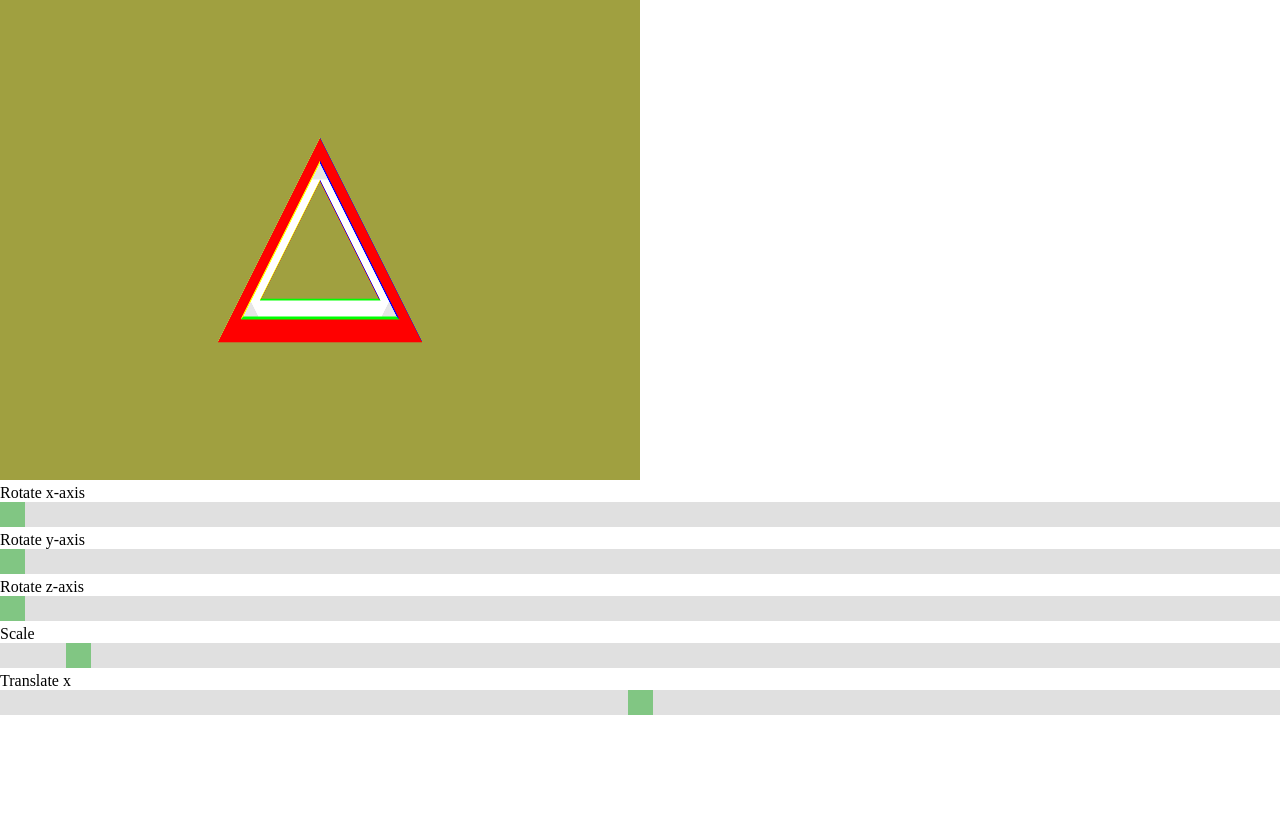
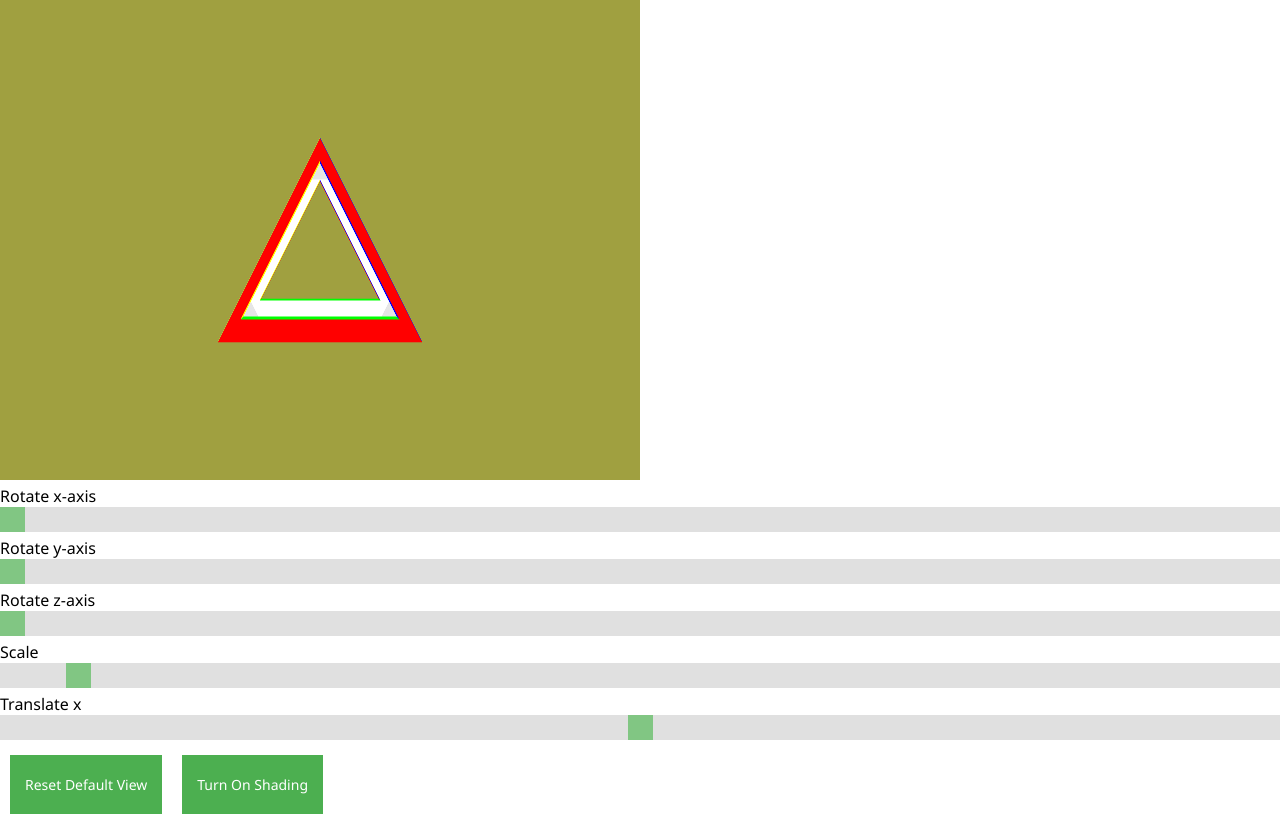
Before and after one commit to donbasta/hollow-3d-web-gl, a React (Create React App) app: page / in a window 1280 px wide. Before the commit the page ends 800 px from the top, so only its background shows below. Built offline with nearby package versions, Linux system fonts and the light colour scheme.

Commit message:
reset button

```diff
--- a/src/App.css
+++ b/src/App.css
@@ -1,6 +1,7 @@
 *, html {
 	margin: 0;
 	padding: 0;
+	font-family:'Segoe UI', Tahoma, Geneva, Verdana, sans-serif;
 }
 canvas {
 	background-color: black;
@@ -8,3 +9,22 @@ canvas {
 video {
 	display: none;
 }
+
+.btn {
+	cursor: pointer;
+	padding: 20px 15px;
+	margin: 10px;
+	border: 0;
+	font-size: 14px;
+	background-color: #4CAF50;
+	color: #FFF;
+}
+
+.btn:hover {
+	background-color: #66d169;
+}
+
+.btn:focus {
+	background-color: #3d9b40;
+	outline: none;
+}
--- a/src/App.js
+++ b/src/App.js
@@ -2,6 +2,7 @@ import React, {useState, useRef, useEffect} from 'react'
 import './App.css'
 import {initShaderProgram, initBuffers, drawScene} from './utils'
 import Slider from './Slider'
+
 
 //import model di sini
 import modelPrisma from './modelPrisma.json';
@@ -11,6 +12,8 @@ import hollowCube from './hollowCube.json';
 const App = () => {
     const [programState, setProgramState] = useState(null)
     const canvasRef = useRef(null)
+
+    const [shading, setShading] = useState(false)
 
     // ganti model di sini
     const model = modelPrisma;
@@ -105,19 +108,37 @@ const App = () => {
         drawScene(glAttr.gl, glAttr.programInfo, glAttr.buffers, currentModel.positions.length / 3, rotationAngle, zoom, translate, proj);
     }
 
+    const handleReset = () => {
+        console.log("HALO")
+        setRotationAngle({
+            x: 0,
+            y: 0,
+            z: 0
+        })
+        setProjectionType("perspective")
+        setZoom(-6.0)
+        setTranslate(0.0)
+
+        drawScene(glAttr.gl, glAttr.programInfo, glAttr.buffers, currentModel.positions.length / 3, rotationAngle, zoom, translate, proj);
+    };
+
     return (
         <div>
             <canvas ref={canvasRef} width="640" height="480"></canvas>
             <p> Rotate x-axis </p>
-            <Slider min={0} max={360} value={0} onChange={handleX}/>
+            <Slider min={0} max={360} value={rotationAngle.x} onChange={handleX}/>
             <p> Rotate y-axis </p>
-            <Slider min={0} max={360} value={0} onChange={handleY}/>
+            <Slider min={0} max={360} value={rotationAngle.y} onChange={handleY}/>
             <p> Rotate z-axis </p>
-            <Slider min={0} max={360} value={0} onChange={handleZ}/>
+            <Slider min={0} max={360} value={rotationAngle.z} onChange={handleZ}/>
             <p> Scale </p>
-            <Slider min={30} max={600} value={60} onChange={handleZoom}/>
+            <Slider min={30} max={600} value={-10 * zoom} onChange={handleZoom}/>
             <p> Translate x </p>
             <Slider min={-50} max={50} value={0} onChange={handleTranslate}/>
+            <button onClick={handleReset} className="btn">Reset Default View</button>
+            <button className="btn">{
+                shading ? 'Turn Off Shading' : 'Turn On Shading'
+            }</button>
         </div>
     )
 }
--- a/src/Slider.js
+++ b/src/Slider.js
@@ -1,11 +1,18 @@
-import React from 'react';
+import React, {useEffect} from 'react';
 import './slider.css';
 import { useState } from 'react';
-
 const Slider = (props) => {
     const [slider, setSlider] = useState({
         value: props.value,
     })
+
+    useEffect(() => {
+        setSlider({
+            value: props.value
+        });
+        console.log(slider)
+    }, [props.value]);
+
 
     const onSlide = (e) => {
         setSlider({
```
